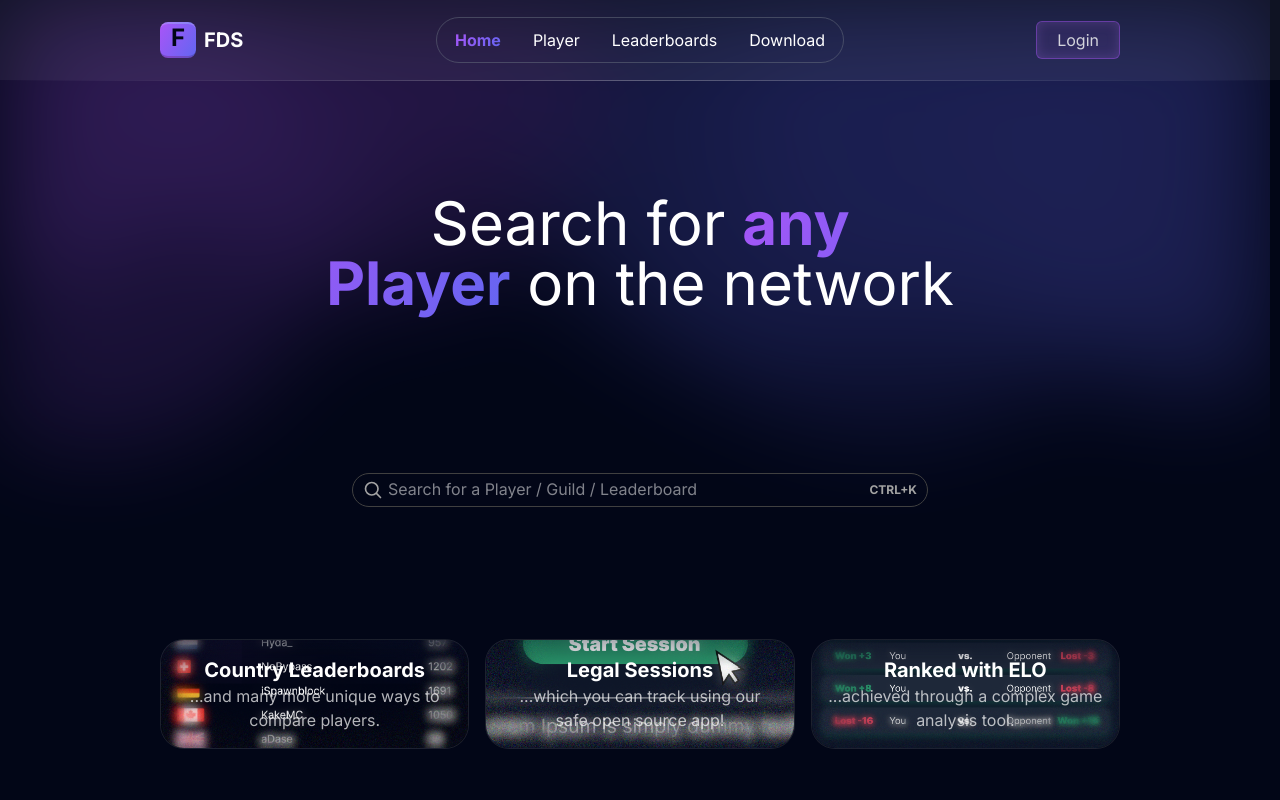
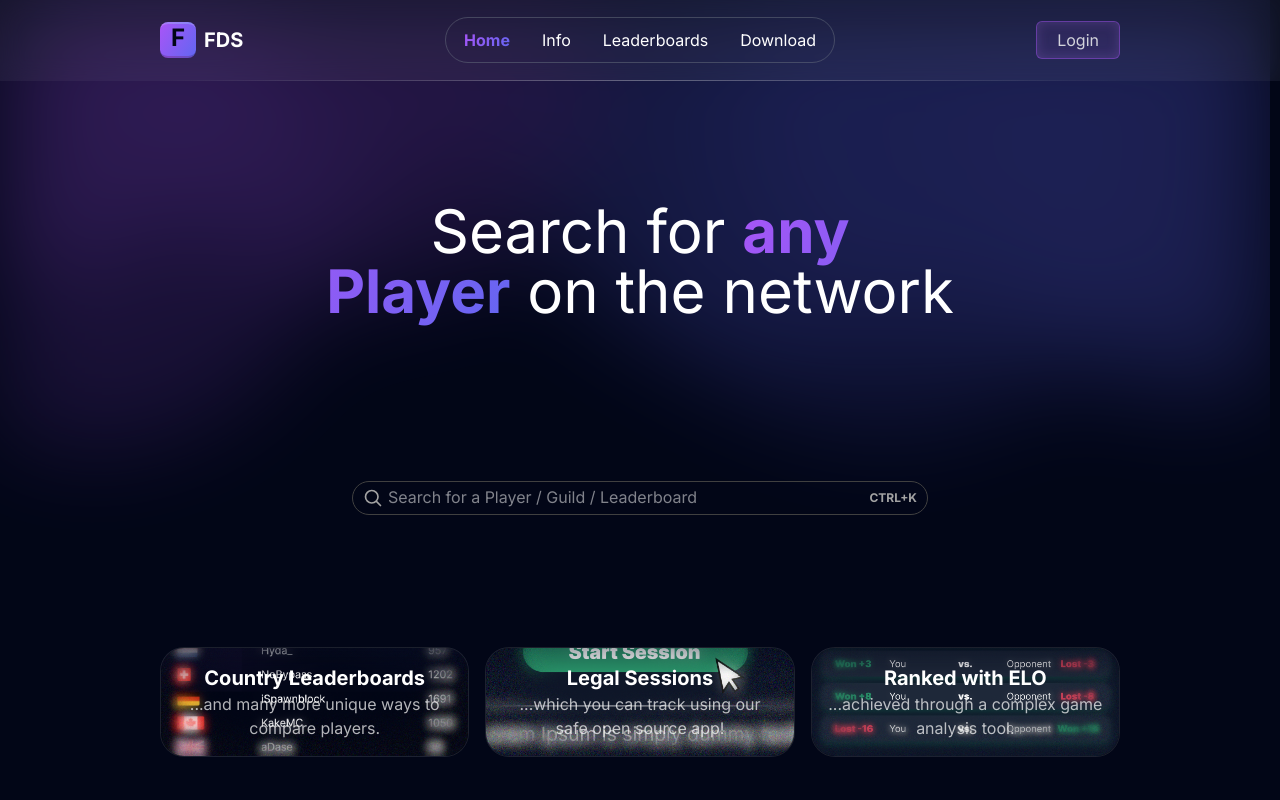
Before and after one commit to NoBypass/fds, a SvelteKit app in the folder client/: page / in a window 1280 px wide. Shown: the top 800 px of the page. Built offline with nearby package versions, Linux system fonts and the light colour scheme.

Commit message:
sticky navbar

```diff
--- a/client/src/lib/components/ResponsiveContainer.svelte
+++ b/client/src/lib/components/ResponsiveContainer.svelte
@@ -14,6 +14,6 @@
     }
 </script>
 
-<div class="{twMerge(sizes[size], tw)} relative">
+<div class="{twMerge(sizes[size], 'relative', tw)}">
     <slot />
 </div>
--- a/client/src/routes/+layout.svelte
+++ b/client/src/routes/+layout.svelte
@@ -15,7 +15,8 @@
     import GradientLine from '$lib/components/GradientLine.svelte'
     import Link from '$lib/components/Link.svelte'
 
-    const links = ['Home', 'Player', 'Leaderboards', 'Download']
+    const links = ['Home', 'Info', 'Leaderboards', 'Download']
+    // const links = ['Home', 'Player', 'Leaderboards', 'Download']
     let showCommandPalette = false
     let showSuccessModal = false
     let showConfirmationModal = false
@@ -31,20 +32,6 @@
         localStorage.removeItem('token')
         localStorage.removeItem('self')
         token = undefined
-    }
-
-    $: {
-        if (typeof document !== 'undefined') {
-            toggleScroll(mobileMenuOpen)
-        }
-    }
-
-    const toggleScroll = (open: boolean) => {
-        if (open) {
-            document.body.style.overflowY = 'hidden'
-        } else {
-            document.body.style.overflowY = 'auto'
-        }
     }
 </script>
 
@@ -85,10 +72,10 @@
 </nav>
 
 <CommandPalette on:close={() => showCommandPalette = false} open={showCommandPalette}>test <br> test <br> test</CommandPalette>
-<div class="z-0 opacity-40 w-full overflow-hidden">
+<div class="z-0 opacity-40 w-full">
     <Shadows />
 </div>
-<ResponsiveContainer tw="z-20 bg-white/5">
+<ResponsiveContainer tw="z-20 bg-white/5 top-0 sticky backdrop-blur-md">
     <nav class="grid grid-rows-none grid-cols-3 w-full h-20">
 
         <div class="flex items-center gap-2">
@@ -134,10 +121,10 @@
             </Button>
         </div>
     </nav>
+    <GradientLine tw="z-20" />
 </ResponsiveContainer>
-<GradientLine tw="z-20" />
 
-<main class="mt-14">
+<main class="mt-16">
     <ResponsiveContainer>
         <SuccessModal open={showSuccessModal} on:close={() => showSuccessModal = false} />
         <ConfirmationModal open={showConfirmationModal} on:close={() => showConfirmationModal = false} />
```
